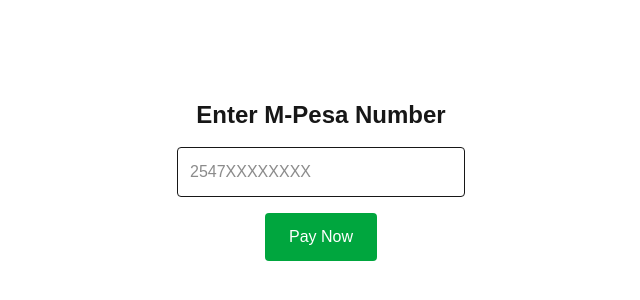
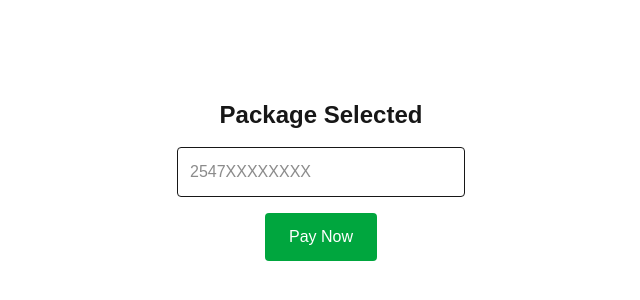
Before and after one commit to virtualassistantjoshua16-glitch/isp-demo, a Next.js app: page /checkout in a window 1280 px wide. Shown: the part 220-520 px from the top of the page, without its empty margins (319-959 px from the left). Built offline with nearby package versions, Linux system fonts and the light colour scheme.

Commit message:
fix suspense boundary for cheockout

```diff
--- /dev/null
+++ b/app/checkout/CheckoutClient.tsx
@@ -0,0 +1,44 @@
+"use client";
+
+import { useSearchParams, useRouter } from "next/navigation";
+import { useState } from "react";
+
+export default function CheckoutClient() {
+  const params = useSearchParams();
+  const router = useRouter();
+  const pkg = params.get("pkg");
+
+  const [phone, setPhone] = useState("");
+  const [loading, setLoading] = useState(false);
+
+  const handlePay = async () => {
+    setLoading(true);
+
+    await new Promise((r) => setTimeout(r, 2000));
+
+    router.push("/success");
+  };
+
+  return (
+    <div className="flex flex-col items-center justify-center">
+      <h1 className="text-2xl font-bold mb-4">
+        Package {pkg} Selected
+      </h1>
+
+      <input
+        type="text"
+        placeholder="2547XXXXXXXX"
+        className="border p-3 rounded w-72"
+        value={phone}
+        onChange={(e) => setPhone(e.target.value)}
+      />
+
+      <button
+        onClick={handlePay}
+        className="mt-4 bg-green-600 text-white px-6 py-3 rounded"
+      >
+        {loading ? "Processing..." : "Pay Now"}
+      </button>
+    </div>
+  );
+}
--- a/app/checkout/page.tsx
+++ b/app/checkout/page.tsx
@@ -1,42 +1,12 @@
-"use client";
-import { useSearchParams, useRouter } from "next/navigation";
-import { useState } from "react";
+import { Suspense } from "react";
+import CheckoutClient from "./CheckoutClient";
 
-export default function Checkout() {
-  const params = useSearchParams();
-  const router = useRouter();
-  const pkg = params.get("pkg");
-
-  const [phone, setPhone] = useState("");
-  const [loading, setLoading] = useState(false);
-
-  const handlePay = async () => {
-    setLoading(true);
-
-    // simulate API call
-    await new Promise((r) => setTimeout(r, 2000));
-
-    router.push("/success");
-  };
-
+export default function CheckoutPage() {
   return (
-    <main className="min-h-screen flex flex-col items-center justify-center">
-      <h1 className="text-2xl font-bold mb-4">Enter M-Pesa Number</h1>
-
-      <input
-        type="text"
-        placeholder="2547XXXXXXXX"
-        className="border p-3 rounded w-72"
-        value={phone}
-        onChange={(e) => setPhone(e.target.value)}
-      />
-
-      <button
-        onClick={handlePay}
-        className="mt-4 bg-green-600 text-white px-6 py-3 rounded"
-      >
-        {loading ? "Processing..." : "Pay Now"}
-      </button>
+    <main className="min-h-screen flex items-center justify-center">
+      <Suspense fallback={<p>Loading checkout...</p>}>
+        <CheckoutClient />
+      </Suspense>
     </main>
   );
 }
```
